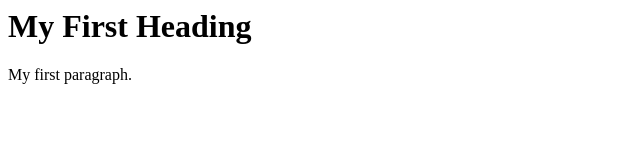
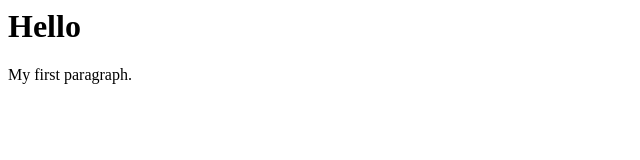
Before and after one commit to BinBinBinBinBinBinBinBinBin/BinBinBinBinBinBinBinBinBin.github.io, a plain HTML site: page index.html in a window 1280 px wide. Shown: the whole page, without its empty margins (0-640 px from the left). Drawn offline with Linux system fonts and the light colour scheme.

Commit message:
Update index.html

```diff
--- a/index.html
+++ b/index.html
@@ -1,7 +1,7 @@
 <!DOCTYPE html>
 <html>
 <body>
-<h1>My First Heading</h1>
+<h1>Hello</h1>
 <p>My first paragraph.</p>
 </body>
 </html>
```
